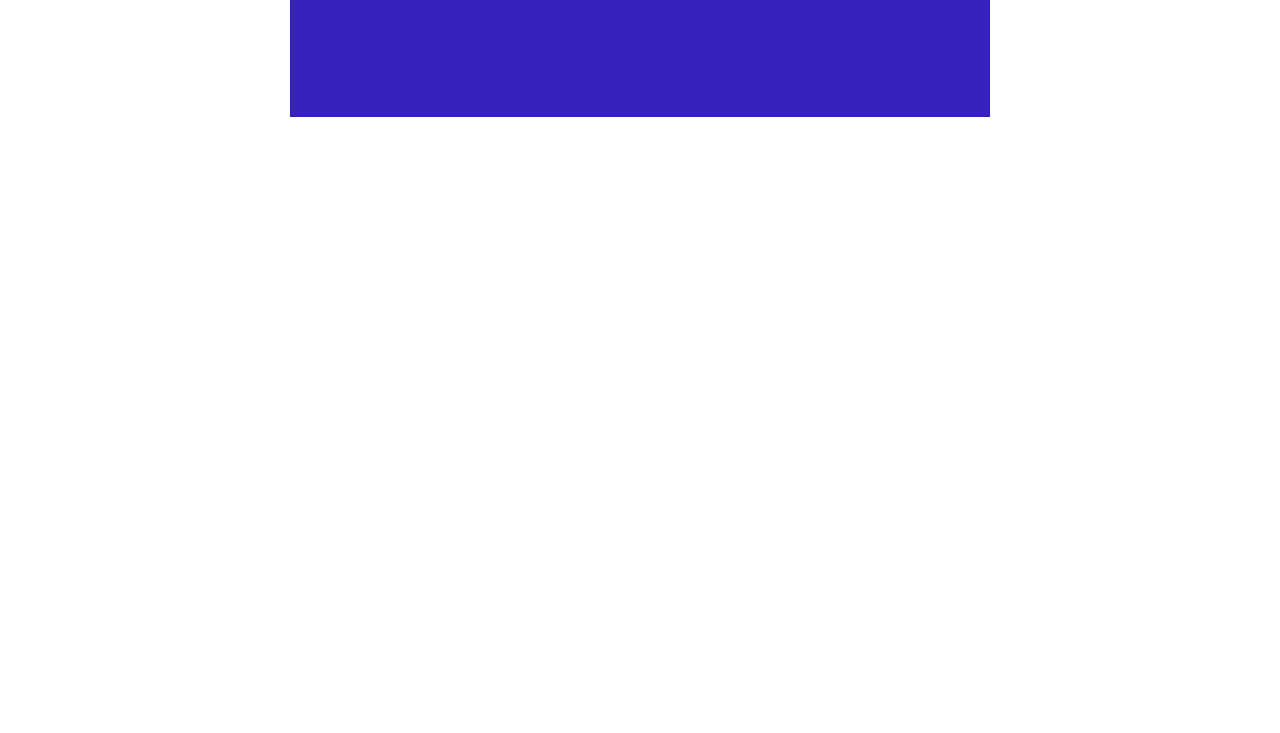
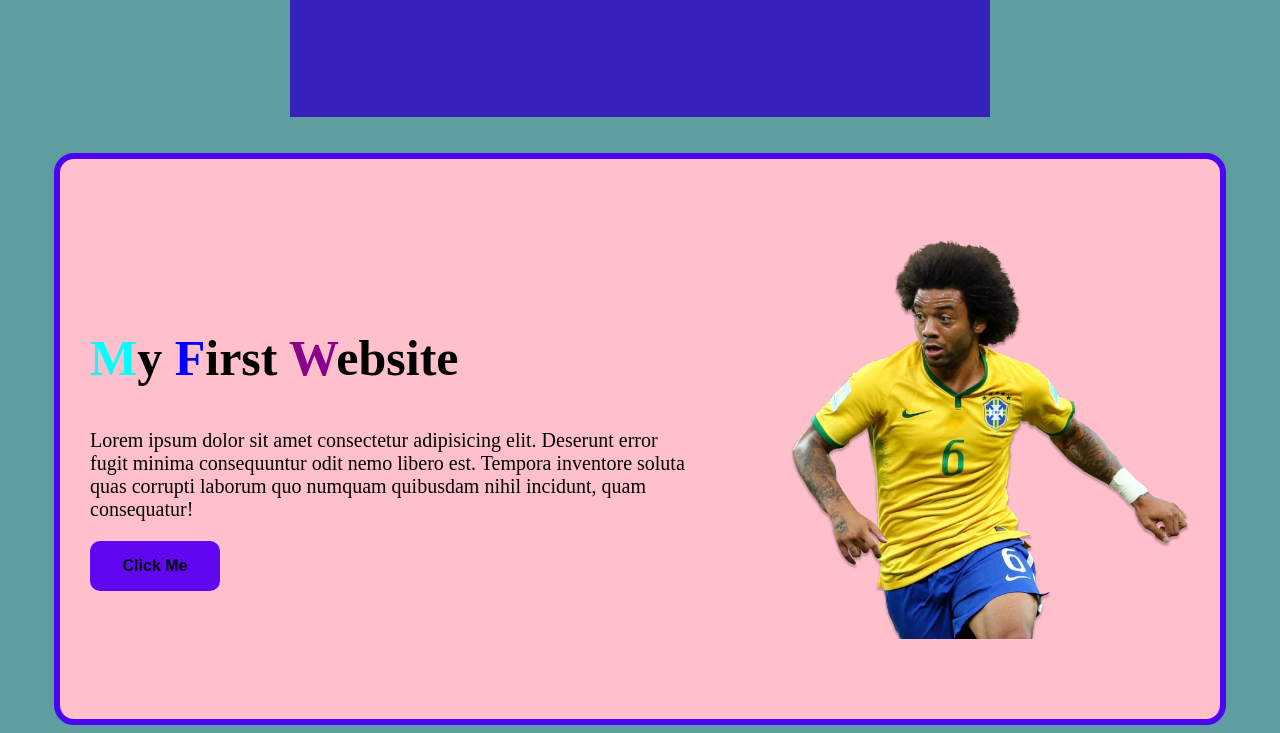
Before and after one commit to asadulislam1122/Fifa-world-cup, a plain HTML site: page index.html in a window 1280 px wide. Shown: the part 591-1324 px from the top of the page. Before the commit the page ends 800 px from the top, so only its background shows below. Drawn offline with Linux system fonts and the light colour scheme.

Commit message:
added by website

```diff
--- a/index.html
+++ b/index.html
@@ -12,6 +12,19 @@
 <div class="border-box"></div>
 
   </div>
+  <br><br>
+<section>
+  <div class="banner">
+    <div>
+      <h2 class="first"><span class="m">M</span>y <span class="f">F</span>irst <span class="w">W</span>ebsite</h2>
+
+      <p>Lorem ipsum dolor sit amet consectetur adipisicing elit. Deserunt error fugit minima consequuntur odit nemo libero est. Tempora inventore soluta quas corrupti laborum quo numquam quibusdam nihil incidunt, quam consequatur!</p>
+      <button>Click Me</button>
+    </div>
+    <img class="banner-img" src="assets/img/banner/banner-img.png" alt="fifa">
+  </div>
+</section>
+
 
 </body>
 </html>
--- a/practis.css
+++ b/practis.css
@@ -1,3 +1,8 @@
+body{
+    background-color: cadetblue;
+}
+
+
 .box-sizing{
  background-color: rgb(54, 34, 186);
  width: 700px;
@@ -30,3 +35,59 @@ align-items: center;
     padding: 80px;
 
 }
+
+
+/* banner */
+.banner{
+    background-color:pink;
+    border-radius: 20px;
+   display: flex;
+   justify-content: center;
+   align-items: center;
+    border: 6px solid rgb(76, 4, 243);
+    width: 1100px;
+    height: 500px;
+    margin: auto;
+    padding: 30px;
+    gap: 100px;
+    p{
+        font-size: 20px;
+        font-weight: 400;
+    }
+    button{
+        background-color: rgb(96, 6, 241);
+        margin: auto;
+
+        width: 130px;
+        height: 50px;
+        border-radius: 10px;
+        font-size: medium;
+        font-weight: 700;
+        border: none;
+
+    }
+    button:hover {
+      background-color: rgb(243, 10, 41);
+      color: yellow;
+    }
+}
+.banner-img{
+    width: 400px;
+    height: 400px;
+}
+.first{
+    font-size: 50px;
+    font-weight: 700px;
+}
+.first:hover{
+    color: #f50303e1;
+}
+.m{
+    color:cyan;
+}
+.f{
+    color: blue;
+}
+.w{
+    color: darkmagenta;
+}
```
